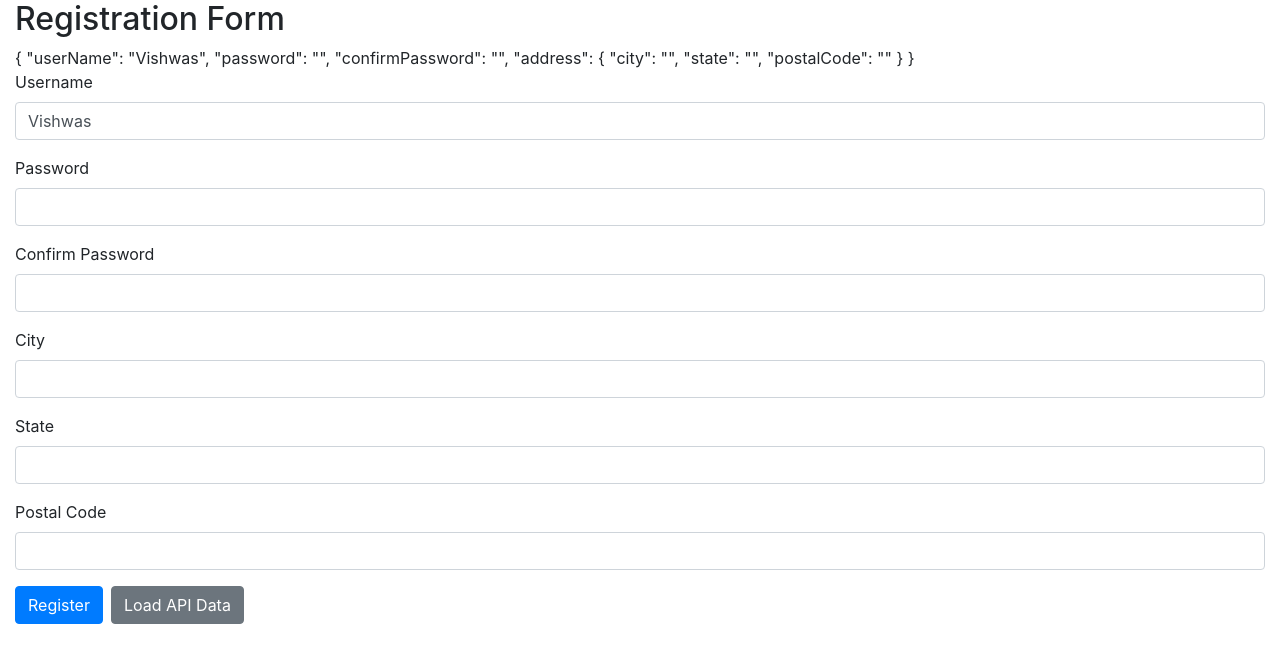
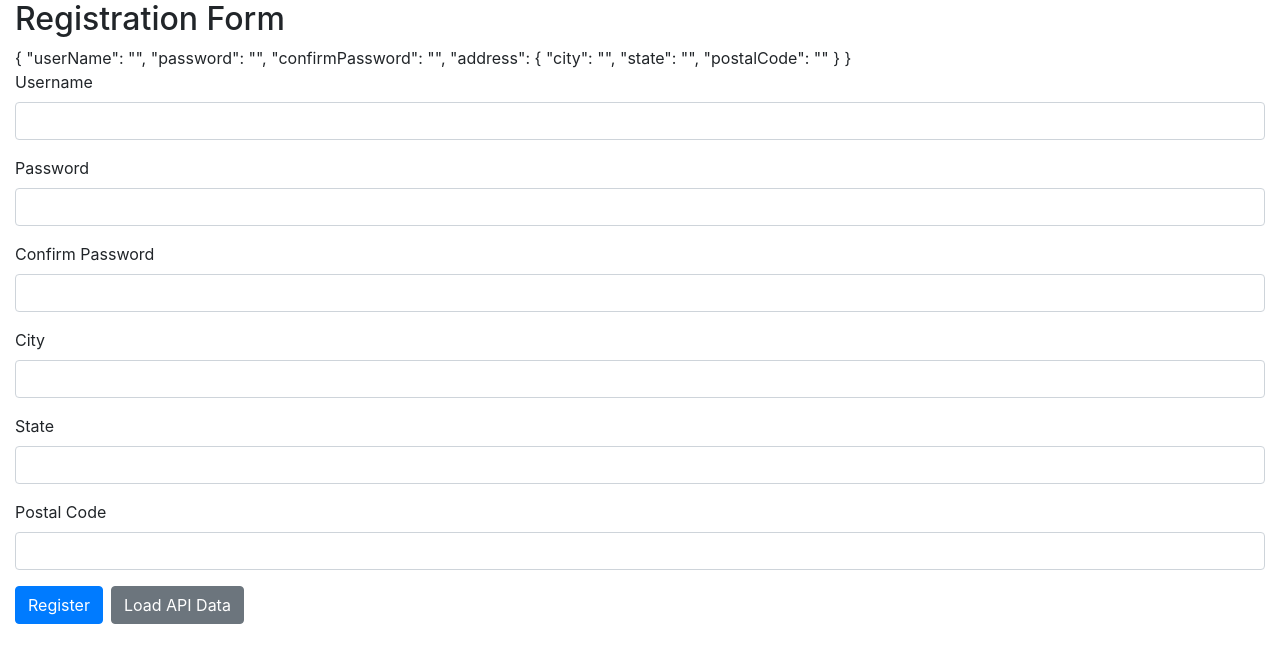
Before and after one commit to Annie-Huang/reactive-forms, an Angular app: page / in a window 1280 px wide. Shown: the top 662 px of the page. Built offline with nearby package versions, Linux system fonts and the light colour scheme.

Commit message:
FormBuilder | Single Validation

```diff
--- a/src/app/app.component.html
+++ b/src/app/app.component.html
@@ -7,7 +7,18 @@
 
     <div class="form-group">
       <label>Username</label>
-      <input formControlName="userName" type="text" class="form-control">
+      <input
+        [class.is-invalid]="registrationForm.get('userName').invalid && registrationForm.get('userName').touched"
+        formControlName="userName"
+        type="text"
+        class="form-control"
+      >
+      <small
+        [class.d-none]="registrationForm.get('userName').valid || registrationForm.get('userName').untouched"
+        class="text-danger"
+      >
+        Username is required
+      </small>
     </div>
 
     <div class="form-group">
--- a/src/app/app.component.ts
+++ b/src/app/app.component.ts
@@ -1,5 +1,5 @@
 import {Component} from '@angular/core';
-import {FormBuilder, FormControl, FormGroup} from '@angular/forms';
+import {FormBuilder, FormControl, FormGroup, Validators} from '@angular/forms';
 
 @Component({
   selector: 'app-root',
@@ -11,7 +11,18 @@ export class AppComponent {
   constructor(private fb: FormBuilder) {
   }
 
-  registrationForm = this.fb.group({
+/*  registrationForm = new FormGroup({
+    userName: new FormControl('Vishwas'),
+    password: new FormControl(''),
+    confirmPassword: new FormControl(''),
+    address: new FormGroup({
+      city: new FormControl(''),
+      state: new FormControl(''),
+      postalCode: new FormControl('')
+    })
+  });*/
+
+/*  registrationForm = this.fb.group({
     userName: ['Vishwas'],
     password: [''],
     confirmPassword: [''],
@@ -20,18 +31,18 @@ export class AppComponent {
       state: [''],
       postalCode: ['']
     })
+  });*/
+
+  registrationForm = this.fb.group({
+    userName: ['', Validators.required],
+    password: [''],
+    confirmPassword: [''],
+    address: this.fb.group({
+      city: [''],
+      state: [''],
+      postalCode: ['']
+    })
   });
-
-  // registrationForm = new FormGroup({
-  //   userName: new FormControl('Vishwas'),
-  //   password: new FormControl(''),
-  //   confirmPassword: new FormControl(''),
-  //   address: new FormGroup({
-  //     city: new FormControl(''),
-  //     state: new FormControl(''),
-  //     postalCode: new FormControl('')
-  //   })
-  // });
 
   loadApiData() {
     // this.registrationForm.setValue({
```
Also changed, not shown: Note.txt.
